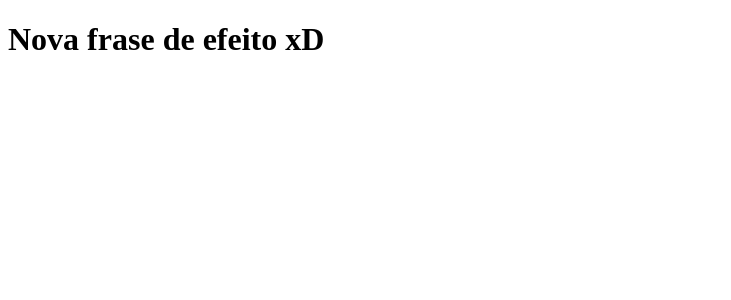
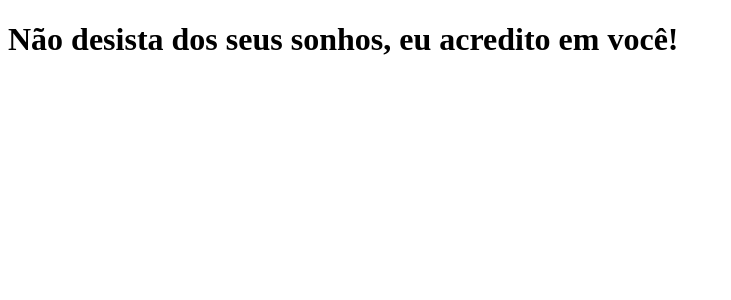
Before and after one commit to guiimariano/clone-tabnews, a Next.js app: page / in a window 1280 px wide. Shown: the top 300 px of the page, without its empty margins (0-731 px from the left). Built offline with nearby package versions, Linux system fonts and the light colour scheme.

Commit message:
fazendo um novo deploy com a url guimariano.com.br

```diff
--- a/pages/index.js
+++ b/pages/index.js
@@ -1,5 +1,5 @@
 function Home() {
-  return <h1>Nova frase de efeito xD</h1>;
+  return <h1>Não desista dos seus sonhos, eu acredito em você!</h1>;
 }
 
 export default Home;
```
